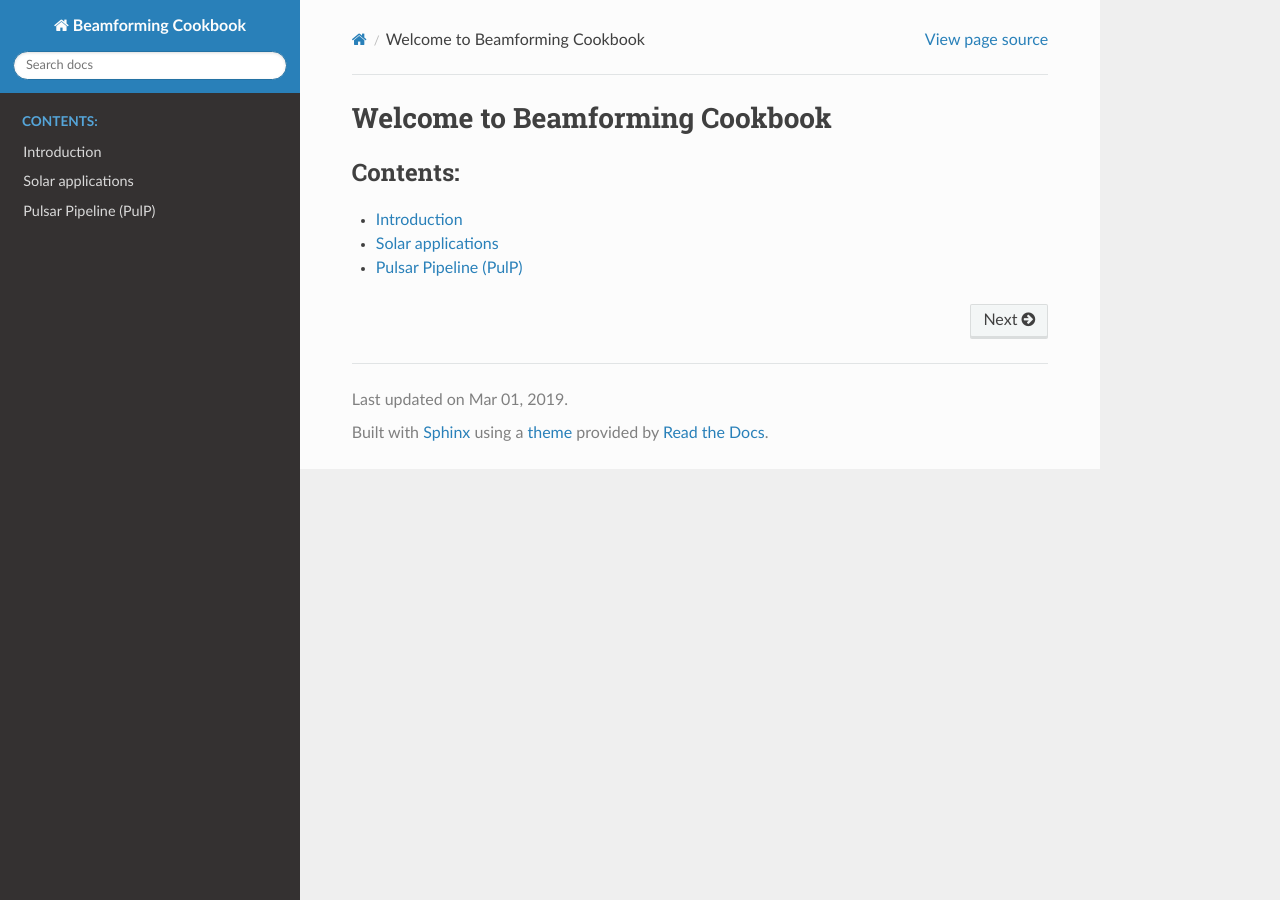
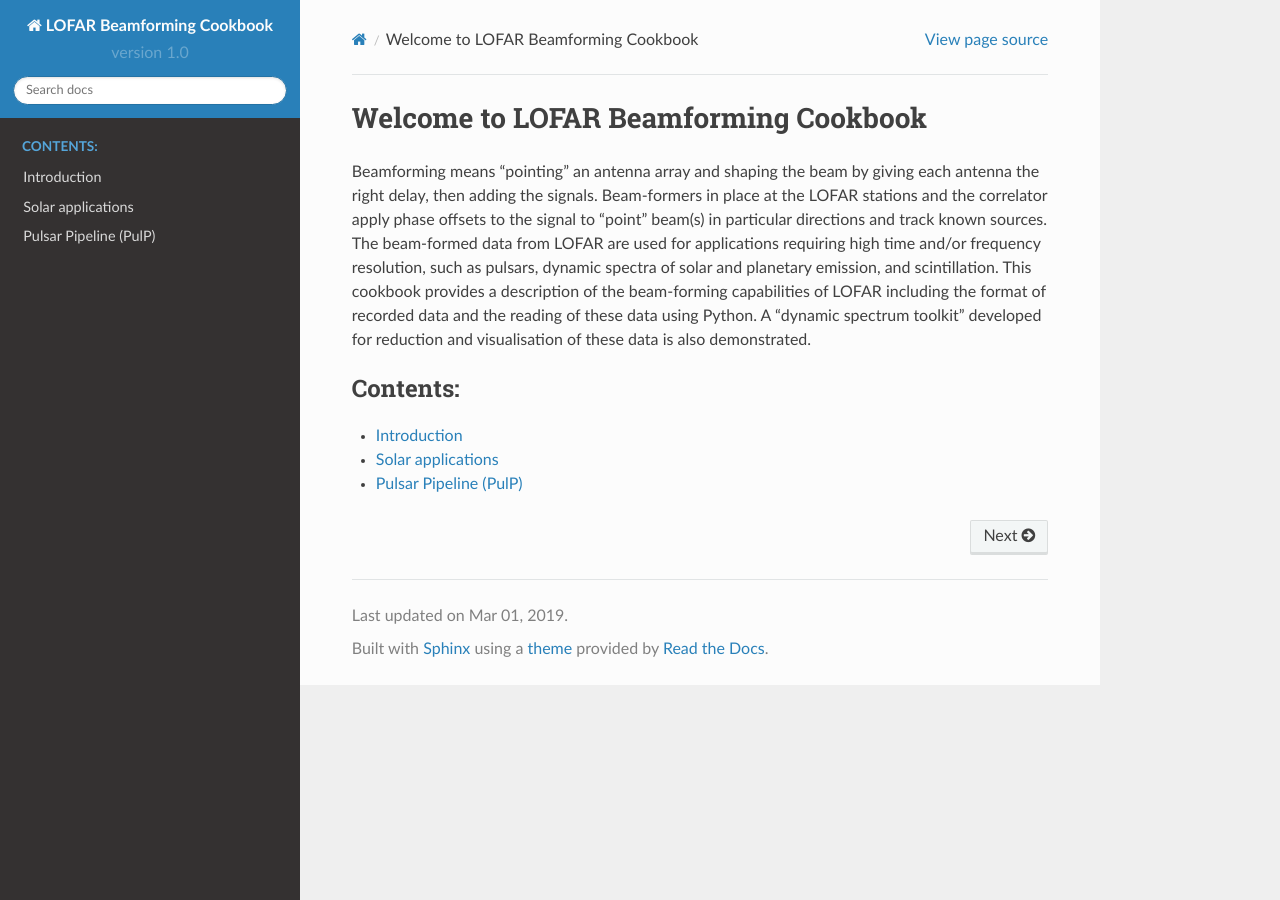
Before and after one commit to sarrvesh/lofar_beamformed_cookbook, a Sphinx documentation site: the page built from source/index.rst, in a window 1280 px wide. Built offline with Sphinx 7.4.7 and the Read the Docs theme 2.0.0, drawn with Linux system fonts in a browser that asks for light colours.

Commit message:
added summary to homepage. added version number

```diff
--- a/source/conf.py
+++ b/source/conf.py
@@ -19,14 +19,14 @@
 
 # -- Project information -----------------------------------------------------
 
-project = u'Beamforming Cookbook'
+project = u'LOFAR Beamforming Cookbook'
 copyright = u'2019, ASTRON'
 author = u'Pietro Zucca, Richard Fallows, Vlad Kondratiev, and Sarrvesh Sridhar'
 
 # The short X.Y version
-version = u''
+version = u'version 1.0'
 # The full version, including alpha/beta/rc tags
-release = u'v1.0'
+release = u'1.0'
 
 
 # -- General configuration ---------------------------------------------------
--- a/source/index.rst
+++ b/source/index.rst
@@ -3,8 +3,12 @@
    You can adapt this file completely to your liking, but it should at least
    contain the root `toctree` directive.
 
-Welcome to Beamforming Cookbook
-===============================
+Welcome to LOFAR Beamforming Cookbook
+=====================================
+
+.. only:: html
+
+   Beamforming means "pointing" an antenna array and shaping the beam by giving each antenna the right delay, then adding the signals. Beam-formers in place at the LOFAR stations and the correlator apply phase offsets to the signal to "point" beam(s) in particular directions and track known sources. The beam-formed data from LOFAR are used for applications requiring high time and/or frequency resolution, such as pulsars, dynamic spectra of solar and planetary emission, and scintillation. This cookbook provides a description of the beam-forming capabilities of LOFAR including the format of recorded data and the reading of these data using Python. A "dynamic spectrum toolkit" developed for reduction and visualisation of these data is also demonstrated.
 
 .. toctree::
    :maxdepth: 1
```
